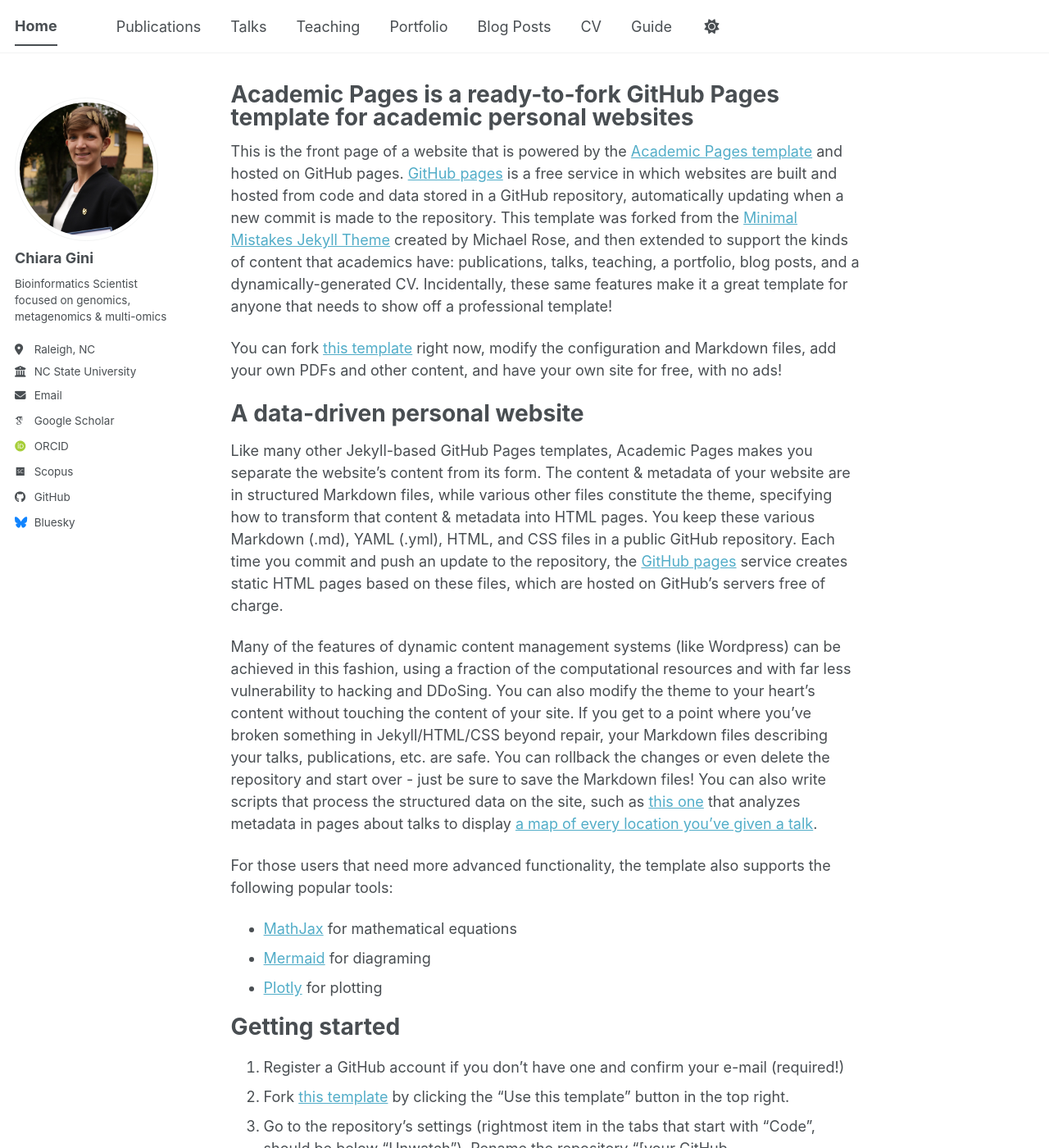
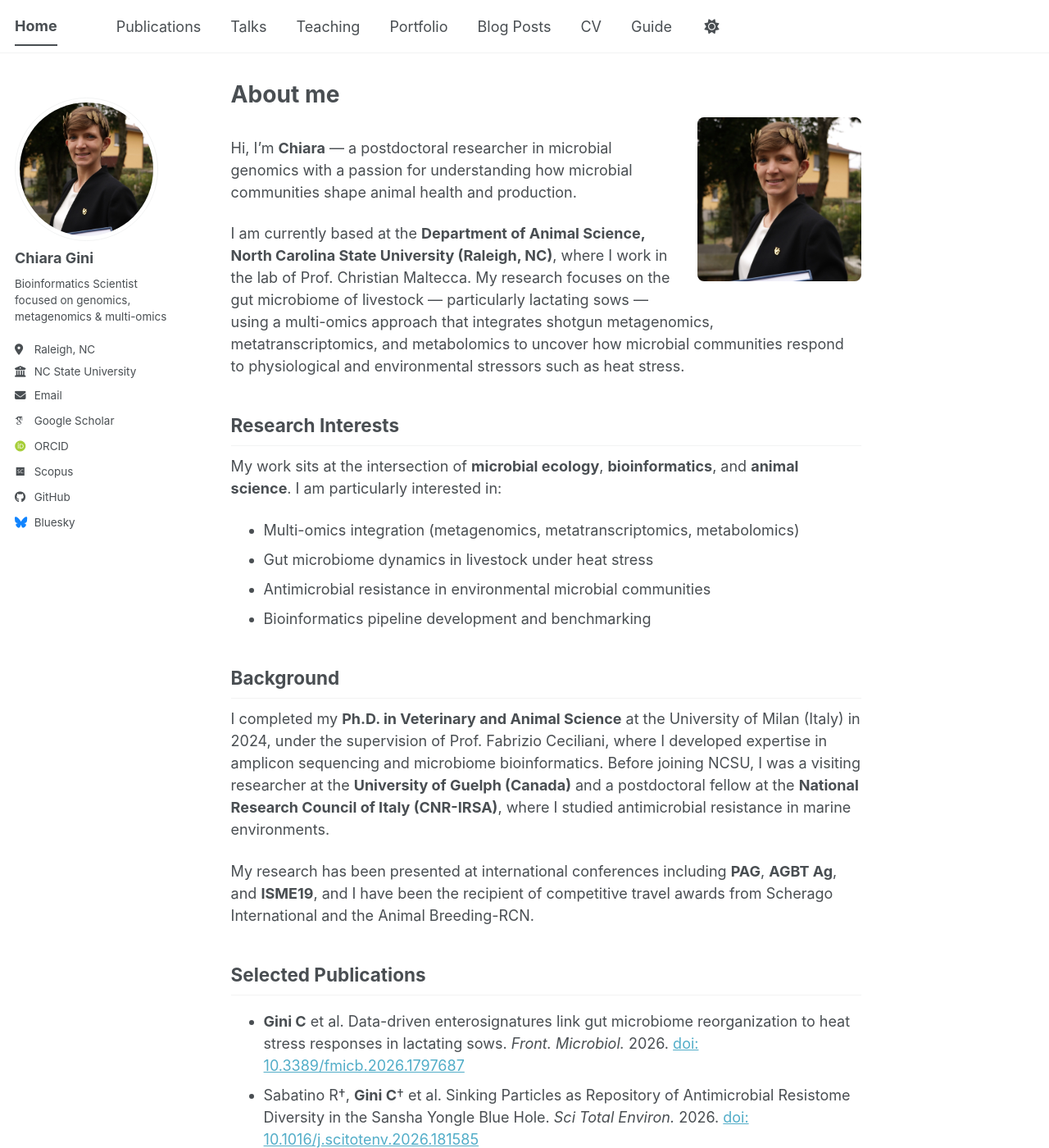
Before and after one commit to bioinfogini/bioinfogini.github.io, a Jekyll site: the page built from _pages/about.md, in a window 1280 px wide and 1400 px high. Shown: the whole window at 82% size. Built offline with Jekyll 4.4.1, drawn with Linux system fonts in a browser that asks for light colours; some web fonts are replaced; a script bundle is joined from its source files by our own code; library files that are not in the unit come from our copies; some of the changed text lies outside the part shown.

Commit message:
Revise About page content and title
Updated the 'About' page to reflect personal information and research interests.

```diff
--- a/_pages/about.md
+++ b/_pages/about.md
@@ -1,56 +1,41 @@
 ---
 permalink: /
-title: "Academic Pages is a ready-to-fork GitHub Pages template for academic personal websites"
+title: "About me"
 author_profile: true
 redirect_from:
   - /about/
   - /about.html
 ---
 
-This is the front page of a website that is powered by the [Academic Pages template](https://github.com/academicpages/academicpages.github.io) and hosted on GitHub pages. [GitHub pages](https://pages.github.com) is a free service in which websites are built and hosted from code and data stored in a GitHub repository, automatically updating when a new commit is made to the repository. This template was forked from the [Minimal Mistakes Jekyll Theme](https://mmistakes.github.io/minimal-mistakes/) created by Michael Rose, and then extended to support the kinds of content that academics have: publications, talks, teaching, a portfolio, blog posts, and a dynamically-generated CV. Incidentally, these same features make it a great template for anyone that needs to show off a professional template!
+<img src="images/profile.png" alt="Chiara Gini" style="float: right; margin: 0 0 1em 1.5em; width: 200px; border-radius: 8px;">
 
- You can fork [this template](https://github.com/academicpages/academicpages.github.io) right now, modify the configuration and Markdown files, add your own PDFs and other content, and have your own site for free, with no ads!
+Hi, I'm **Chiara** — a postdoctoral researcher in microbial genomics with a passion for understanding how microbial communities shape animal health and production.
 
-A data-driven personal website
-======
-Like many other Jekyll-based GitHub Pages templates, Academic Pages makes you separate the website's content from its form. The content & metadata of your website are in structured Markdown files, while various other files constitute the theme, specifying how to transform that content & metadata into HTML pages. You keep these various Markdown (.md), YAML (.yml), HTML, and CSS files in a public GitHub repository. Each time you commit and push an update to the repository, the [GitHub pages](https://pages.github.com/) service creates static HTML pages based on these files, which are hosted on GitHub's servers free of charge.
+I am currently based at the **Department of Animal Science, North Carolina State University (Raleigh, NC)**, where I work in the lab of Prof. Christian Maltecca. My research focuses on the gut microbiome of livestock — particularly lactating sows — using a multi-omics approach that integrates shotgun metagenomics, metatranscriptomics, and metabolomics to uncover how microbial communities respond to physiological and environmental stressors such as heat stress.
 
-Many of the features of dynamic content management systems (like Wordpress) can be achieved in this fashion, using a fraction of the computational resources and with far less vulnerability to hacking and DDoSing. You can also modify the theme to your heart's content without touching the content of your site. If you get to a point where you've broken something in Jekyll/HTML/CSS beyond repair, your Markdown files describing your talks, publications, etc. are safe. You can rollback the changes or even delete the repository and start over - just be sure to save the Markdown files! You can also write scripts that process the structured data on the site, such as [this one](https://github.com/academicpages/academicpages.github.io/blob/master/talkmap.ipynb) that analyzes metadata in pages about talks to display [a map of every location you've given a talk](https://academicpages.github.io/talkmap.html).
+## Research Interests
 
-For those users that need more advanced functionality, the template also supports the following popular tools:
-- [MathJax](https://www.mathjax.org/) for mathematical equations
-- [Mermaid](https://mermaid.js.org/) for diagraming
-- [Plotly](https://plotly.com/javascript/) for plotting
+My work sits at the intersection of **microbial ecology**, **bioinformatics**, and **animal science**. I am particularly interested in:
 
-Getting started
-======
-1. Register a GitHub account if you don't have one and confirm your e-mail (required!)
-1. Fork [this template](https://github.com/academicpages/academicpages.github.io) by clicking the "Use this template" button in the top right.
-1. Go to the repository's settings (rightmost item in the tabs that start with "Code", should be below "Unwatch"). Rename the repository "[your GitHub username].github.io", which will also be your website's URL.
-1. Set site-wide configuration and create content & metadata (see below -- also see [this set of diffs](https://archive.is/3TPas) showing what files were changed to set up [an example site](https://getorg-testacct.github.io) for a user with the username "getorg-testacct")
-1. Upload any files (like PDFs, .zip files, etc.) to the files/ directory. They will appear at https://[your GitHub username].github.io/files/example.pdf.
-1. Check status by going to the repository settings, in the "GitHub pages" section
+- Multi-omics integration (metagenomics, metatranscriptomics, metabolomics)
+- Gut microbiome dynamics in livestock under heat stress
+- Antimicrobial resistance in environmental microbial communities
+- Bioinformatics pipeline development and benchmarking
 
-Site-wide configuration
-------
-The main configuration file for the site is in the base directory in [_config.yml](https://github.com/academicpages/academicpages.github.io/blob/master/_config.yml), which defines the content in the sidebars and other site-wide features. You will need to replace the default variables with ones about yourself and your site's github repository. The configuration file for the top menu is in [_data/navigation.yml](https://github.com/academicpages/academicpages.github.io/blob/master/_data/navigation.yml). For example, if you don't have a portfolio or blog posts, you can remove those items from that navigation.yml file to remove them from the header.
+## Background
 
-Create content & metadata
-------
-For site content, there is one Markdown file for each type of content, which are stored in directories like _publications, _talks, _posts, _teaching, or _pages. For example, each talk is a Markdown file in the [_talks directory](https://github.com/academicpages/academicpages.github.io/tree/master/_talks). At the top of each Markdown file is structured data in YAML about the talk, which the theme will parse to do lots of cool stuff. The same structured data about a talk is used to generate the list of talks on the [Talks page](https://academicpages.github.io/talks), each [individual page](https://academicpages.github.io/talks/2012-03-01-talk-1) for specific talks, the talks section for the [CV page](https://academicpages.github.io/cv), and the [map of places you've given a talk](https://academicpages.github.io/talkmap.html) (if you run this [python file](https://github.com/academicpages/academicpages.github.io/blob/master/talkmap.py) or [Jupyter notebook](https://github.com/academicpages/academicpages.github.io/blob/master/talkmap.ipynb), which creates the HTML for the map based on the contents of the _talks directory).
+I completed my **Ph.D. in Veterinary and Animal Science** at the University of Milan (Italy) in 2024, under the supervision of Prof. Fabrizio Ceciliani, where I developed expertise in amplicon sequencing and microbiome bioinformatics. Before joining NCSU, I was a visiting researcher at the **University of Guelph (Canada)** and a postdoctoral fellow at the **National Research Council of Italy (CNR-IRSA)**, where I studied antimicrobial resistance in marine environments.
 
-**Markdown generator**
+My research has been presented at international conferences including **PAG**, **AGBT Ag**, and **ISME19**, and I have been the recipient of competitive travel awards from Scherago International and the Animal Breeding-RCN.
 
-The repository includes [a set of Jupyter notebooks](https://github.com/academicpages/academicpages.github.io/tree/master/markdown_generator
-) that converts a CSV containing structured data about talks or presentations into individual Markdown files that will be properly formatted for the Academic Pages template. The sample CSVs in that directory are the ones I used to create my own personal website at stuartgeiger.com. My usual workflow is that I keep a spreadsheet of my publications and talks, then run the code in these notebooks to generate the Markdown files, then commit and push them to the GitHub repository.
+## Selected Publications
 
-How to edit your site's GitHub repository
-------
-Many people use a git client to create files on their local computer and then push them to GitHub's servers. If you are not familiar with git, you can directly edit these configuration and Markdown files directly in the github.com interface. Navigate to a file (like [this one](https://github.com/academicpages/academicpages.github.io/blob/master/_talks/2012-03-01-talk-1.md) and click the pencil icon in the top right of the content preview (to the right of the "Raw | Blame | History" buttons). You can delete a file by clicking the trashcan icon to the right of the pencil icon. You can also create new files or upload files by navigating to a directory and clicking the "Create new file" or "Upload files" buttons.
+- **Gini C** et al. Data-driven enterosignatures link gut microbiome reorganization to heat stress responses in lactating sows. *Front. Microbiol.* 2026. [doi: 10.3389/fmicb.2026.1797687](https://doi.org/10.3389/fmicb.2026.1797687)
+- Sabatino R†, **Gini C**† et al. Sinking Particles as Repository of Antimicrobial Resistome Diversity in the Sansha Yongle Blue Hole. *Sci Total Environ.* 2026. [doi: 10.1016/j.scitotenv.2026.181585](https://doi.org/10.1016/j.scitotenv.2026.181585)
+- Nehme R†, **Gini C**† et al. The effects of *Thymus capitatus* essential oil topical application on milk quality: a systems biology approach. *Sci Rep.* 2025. [doi: 10.1038/s41598-025-88168-0](https://doi.org/10.1038/s41598-025-88168-0)
 
-Example: editing a Markdown file for a talk
-![Editing a Markdown file for a talk](/images/editing-talk.png)
+*† co-first authors — Full publication list available on [Google Scholar](https://scholar.google.com) and [ORCID](https://orcid.org).*
 
-For more info
-------
-More info about configuring Academic Pages can be found in [the guide](https://academicpages.github.io/markdown/), the [growing wiki](https://github.com/academicpages/academicpages.github.io/wiki), and you can always [ask a question on GitHub](https://github.com/academicpages/academicpages.github.io/discussions). The [guides for the Minimal Mistakes theme](https://mmistakes.github.io/minimal-mistakes/docs/configuration/) (which this theme was forked from) might also be helpful.
+## Get in Touch
+
+I am always open to scientific discussions and potential collaborations — feel free to reach out at **chiaraginibioinfo@gmail.com**.
```
